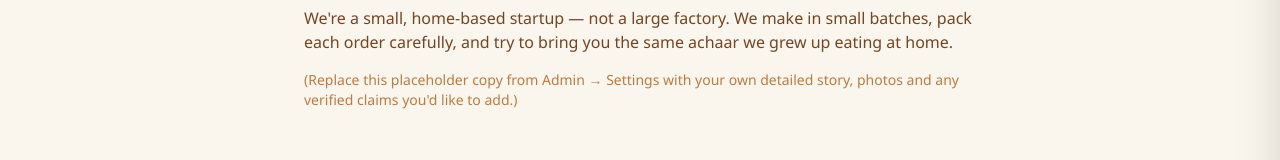
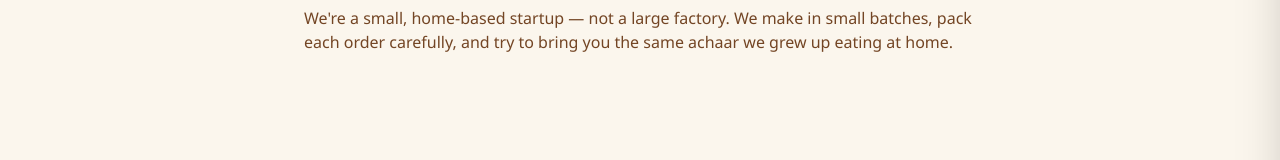
Before and after one commit to Gursaranjotsingh/Pritam-s, a Next.js app: page /about in a window 1280 px wide. Shown: the part 307-467 px from the top of the page. Built offline with nearby package versions, Linux system fonts and the light colour scheme; no server answers.

Commit message:
Remove placeholder copy from about page
Removed placeholder text from the about page.

```diff
--- a/src/app/about/page.tsx
+++ b/src/app/about/page.tsx
@@ -15,10 +15,6 @@ export default function AboutPage() {
           We&apos;re a small, home-based startup — not a large factory. We make in small batches, pack each order
           carefully, and try to bring you the same achaar we grew up eating at home.
         </p>
-        <p className="mt-4 text-sm text-earth-400">
-          (Replace this placeholder copy from Admin → Settings with your own detailed story, photos and any
-          verified claims you&apos;d like to add.)
-        </p>
       </div>
     </div>
   );
```
